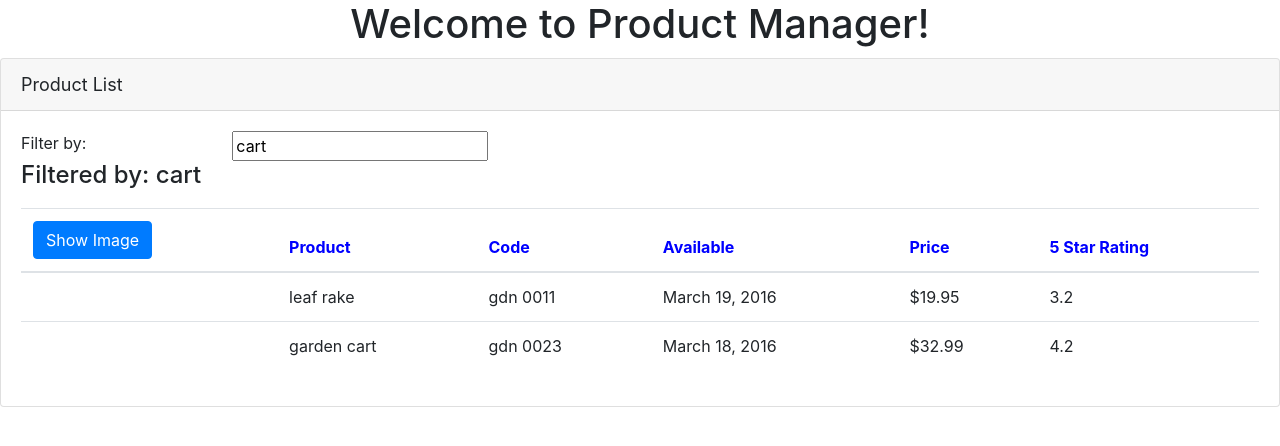
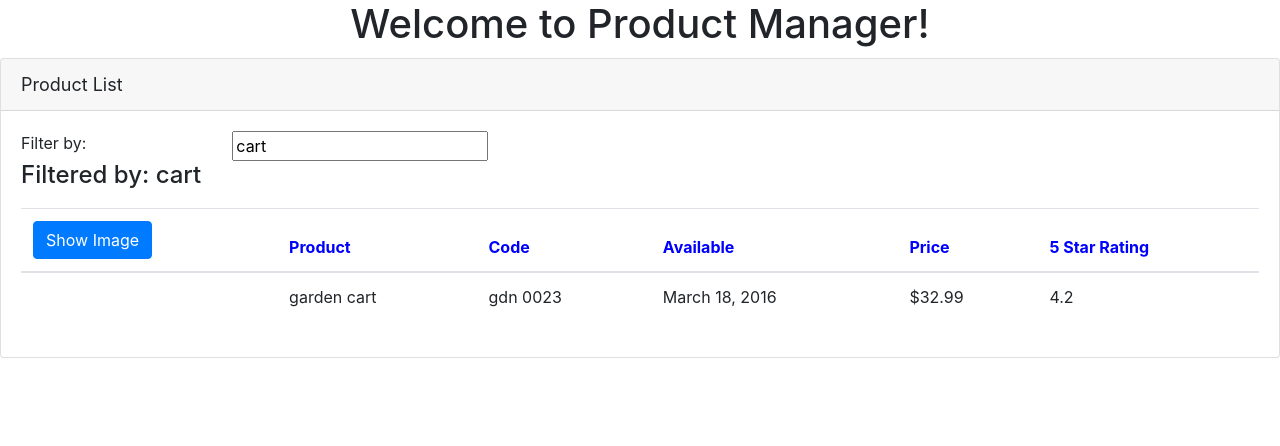
Before and after one commit to mehmetozkaya/Steadman, an Angular app in the folder SteadmanWeb/: page / in a window 1280 px wide. Shown: the top 446 px of the page. Built offline with nearby package versions, Linux system fonts and the light colour scheme.

Commit message:
constructor added

```diff
--- a/SteadmanWeb/src/app/products/product-list.component.html
+++ b/SteadmanWeb/src/app/products/product-list.component.html
@@ -32,7 +32,7 @@
         </tr>
         </thead>
         <tbody>
-            <tr *ngFor='let product of products'>
+            <tr *ngFor='let product of filteredProducts'>
                 <td>
                         <img *ngIf='showImage'
                         [src]='product.imageUrl'
--- a/SteadmanWeb/src/app/products/product-list.component.ts
+++ b/SteadmanWeb/src/app/products/product-list.component.ts
@@ -8,12 +8,17 @@ import { IProduct } from "./product";
 })
 export class ProductListComponent implements OnInit {
 
+  constructor() {
+    this.filteredProducts = this.products;
+    this.listFilter = 'cart';
+  }
+
     pageTitle: string = 'Product List';
     imageWidth: number = 50;
     imageMargin: number = 2;
     showImage: boolean = false;
 
-    _listFilter: string = 'cart';
+    _listFilter: string;
     get listFilter(): string {
       return this._listFilter;
     }
```
